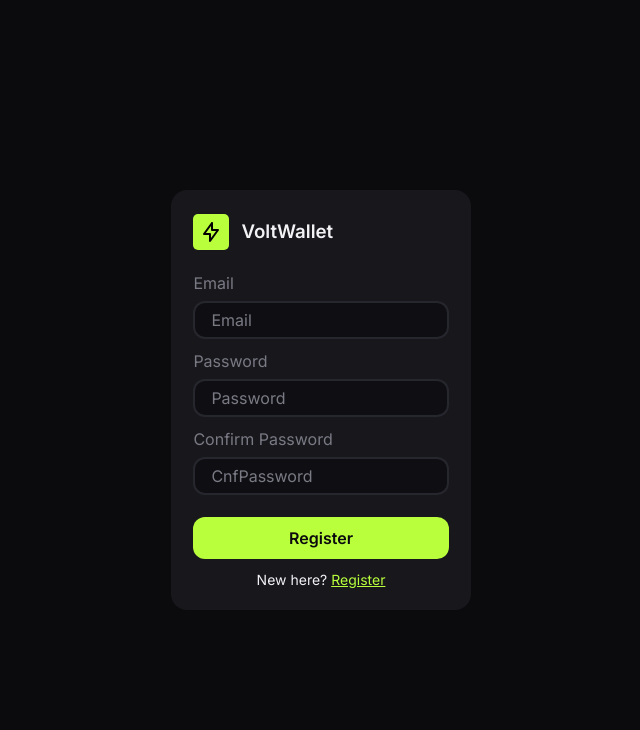
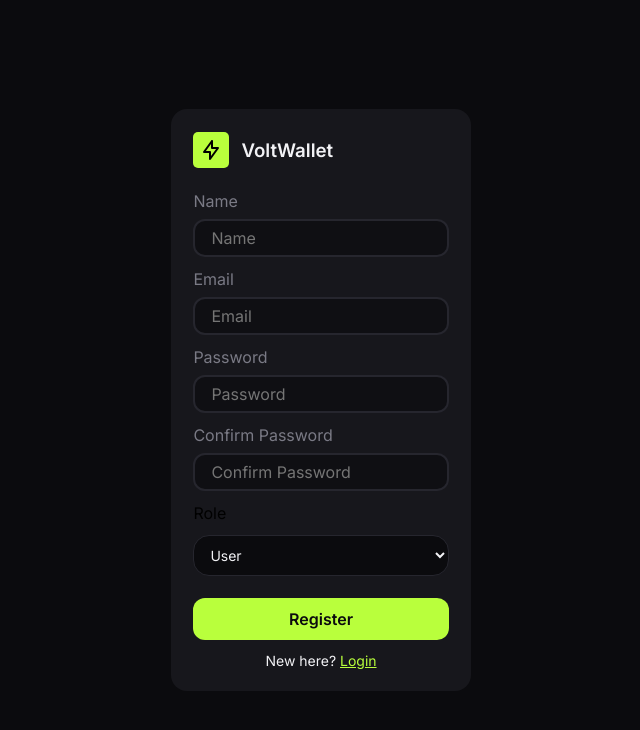
Before and after one commit to GouseMunvar/Banking_FrontEnd, a React (Create React App) app: page /register in a window 1280 px wide. Shown: the top 730 px of the page, without its empty margins (319-959 px from the left). Built offline with nearby package versions, Linux system fonts and the light colour scheme.

Commit message:
added api integration for login and register pages

```diff
--- a/package.json
+++ b/package.json
@@ -8,6 +8,7 @@
     "@testing-library/jest-dom": "^6.9.1",
     "@testing-library/react": "^16.3.3",
     "@testing-library/user-event": "^13.5.0",
+    "axios": "^1.20.0",
     "react": "^19.2.8",
     "react-dom": "^19.2.8",
     "react-router-dom": "^7.18.3",
--- /dev/null
+++ b/src/api/apiService.js
@@ -0,0 +1,70 @@
+import API from "./axiosInstance";
+
+
+// Register API
+export const registerUser = async (userData) => {
+  try {
+
+    const response = await API.post(
+      "/auth/register",
+      userData
+    );
+
+    return response.data;
+
+  } catch (error) {
+
+    throw error.response?.data || error.message;
+
+  }
+};
+
+
+
+// Login API
+export const loginUser = async (loginData) => {
+  try {
+
+    const response = await API.post(
+      "/auth/login",
+      loginData
+    );
+
+
+    // save JWT token
+    if(response.data.token){
+      localStorage.setItem(
+        "token",
+        response.data.token
+      );
+    }
+
+
+    // save user details
+    if(response.data.user){
+      localStorage.setItem(
+        "user",
+        JSON.stringify(response.data.user)
+      );
+    }
+
+
+    return response.data;
+
+
+  } catch(error){
+
+    throw error.response?.data || error.message;
+
+  }
+};
+
+
+
+// Logout
+export const logoutUser = () => {
+
+  localStorage.removeItem("token");
+  localStorage.removeItem("user");
+
+};
--- /dev/null
+++ b/src/api/axiosInstance.js
@@ -0,0 +1,28 @@
+import axios from "axios";
+
+const API = axios.create({
+  baseURL: "http://localhost:8000/api",
+  headers: {
+    "Content-Type": "application/json",
+  },
+});
+
+
+// Add token automatically for protected APIs
+API.interceptors.request.use(
+  (config) => {
+    const token = localStorage.getItem("token");
+
+    if (token) {
+      config.headers.Authorization = `Bearer ${token}`;
+    }
+
+    return config;
+  },
+  (error) => {
+    return Promise.reject(error);
+  }
+);
+
+
+export default API;
--- a/src/components/Button.jsx
+++ b/src/components/Button.jsx
@@ -1,9 +1,9 @@
 import React from 'react'
 import './Button.css'
 
-const Button = ({ text, icon }) => {
+const Button = ({ text, icon,onClick }) => {
   return (
-    <button className='Button'>
+    <button className='Button' onClick={onClick}>
       {icon && icon}
 
       {text}
--- a/src/components/input.css
+++ b/src/components/input.css
@@ -1,11 +1,11 @@
 .input{
     height: 38px;
-    background-color: var(--bg-input);
+    background-color: var(--bg-input)!important;
     font-size:16px;
     border:2px solid var(--border-card);
     border-radius: 12px;
     width: 100%;
-    color:var(--text-secondary);
+    color:var(--text-secondary)!important;
     padding:1rem;
     font-weight: 400;
 
@@ -16,3 +16,14 @@
      font-weight: 400;
      color:var(--text-secondary);
 }
+
+
+.input:-webkit-autofill,
+.input:-webkit-autofill:hover,
+.input:-webkit-autofill:focus,
+.input:-webkit-autofill:active {
+
+    -webkit-box-shadow: 0 0 0 30px var(--bg-page) inset !important;
+    -webkit-text-fill-color: var(--text-primary) !important;
+    transition: background-color 5000s ease-in-out 0s;
+}
--- a/src/components/input.jsx
+++ b/src/components/input.jsx
@@ -1,11 +1,31 @@
 import React from 'react'
 import './input.css'
 
-const Input = ({value,text}) => {
+const Input = ({
+  value,
+  text,
+  name,
+  placeholder,
+  type = "text",
+  onChange
+}) => {
+
   return (
     <div className="inputDiv">
-        <label className='label' htmlFor="">{text}</label>
-        <input className='input' value={value}></input>
+
+      <label className="label">
+        {text}
+      </label>
+
+      <input
+        className="input"
+        name={name}
+        value={value}
+        placeholder={placeholder}
+        type={type}
+        onChange={onChange}
+      />
+
     </div>
   )
 }
--- a/src/pages/login.css
+++ b/src/pages/login.css
@@ -1,11 +1,4 @@
-.inputDiv{
-    display: flex;
-    flex-direction: column;
-    gap:8px;
-
-}
-
-.loginDiv{
+.loginDiv {
     width: 100%;
     height: 100vh;
     display: flex;
@@ -14,27 +7,28 @@
     background-color: var(--bg-page);
 }
 
-.Card{
+
+.loginCard {
     display: flex;
     flex-direction: column;
-    gap:12px;
+    gap: 12px;
     background-color: var(--bg-card);
     width: 300px;
 
-    border:2px var(--border-card);
+    border: 2px solid var(--border-card);
     border-radius: var(--radius-card);
-    padding:var(--card-padding);
+    padding: var(--card-padding);
+}
 
 
+.loginCard p {
+    font-size: 14px;
+    text-align: center;
+    color: var(--text-primary);
 }
 
-p{
+
+.loginCard a {
     font-size: 14px;
-    text-align: center;
-    color:var(--text-primary)
+    color: var(--accent);
 }
-
-a{
-    font-size: 14px;
-    color:var(--accent)
-}
--- a/src/pages/login.jsx
+++ b/src/pages/login.jsx
@@ -1,25 +1,87 @@
-import React from 'react'
+import React, { useState } from 'react'
 import Input from '../components/input'
 import "./login.css"
 import Header from '../components/header'
 import Button from '../components/Button'
+import { loginUser } from '../api/apiService'
+
 
 const Login = () => {
+
+    const [loginData, setLoginData] = useState({
+        email:"",
+        password:""
+    })
+
+
+    const handleChange = (e) => {
+        setLoginData({
+            ...loginData,
+            [e.target.name]: e.target.value
+        })
+    }
+
+
+    const handleLogin = async () => {
+
+        try {
+
+            const response = await loginUser(loginData)
+
+            console.log(response)
+
+            window.location.href="/dashboard"
+
+        } catch(error) {
+
+            console.log(error)
+
+        }
+
+    }
+
+
     return (
-        <div className="loginDiv" >
+        <div className="loginDiv">
 
-            <div className='Card'>
+            <div className="loginCard">
+
                 <Header />
-                <Input value="Email" text="Email" ></Input>
-                <Input value="Password" text="Password"></Input>
-                <Button text="login" />
+
+                <Input
+                    placeholder="Email"
+                    text="Email"
+                    name="email"
+                    value={loginData.email}
+                    onChange={handleChange}
+                />
+
+
+                <Input
+                    placeholder="Password"
+                    text="Password"
+                    name="password"
+                    type="password"
+                    value={loginData.password}
+                    onChange={handleChange}
+                />
+
+
+                <Button
+                    text="Login"
+                    onClick={handleLogin}
+                />
+
+
                 <p>
                     New here? <a href="/register">Register</a>
                 </p>
+
             </div>
 
         </div>
     )
 }
 
+
 export default Login
--- a/src/pages/register.css
+++ b/src/pages/register.css
@@ -38,3 +38,28 @@ a{
     font-size: 14px;
     color:var(--accent)
 }
+
+select {
+    width: 100%;
+    padding: 10px 12px;
+    border: 1px solid var(--border-card);
+    border-radius: var(--radius-card);
+    background-color: var(--bg-page);
+    color: var(--text-primary);
+    font-size: 14px;
+    outline: none;
+    cursor: pointer;
+    transition: 0.3s ease;
+}
+
+
+select:focus {
+    border-color: var(--accent);
+    box-shadow: 0 0 0 2px rgba(0, 123, 255, 0.15);
+}
+
+
+select option {
+    background-color: var(--bg-card);
+    color: var(--text-primary);
+}
--- a/src/pages/register.jsx
+++ b/src/pages/register.jsx
@@ -1,23 +1,120 @@
-import React from 'react'
+import React, { useState } from 'react'
 import Header from '../components/header'
 import Input from '../components/input'
 import Button from '../components/Button'
 import './register.css'
+import { registerUser } from '../api/apiService'
 
 const Register = () => {
+
+  const [formData, setFormData] = useState({
+    name: "",
+    email: "",
+    password: "",
+    cnfPassword: "",
+    role: "user"
+  })
+
+
+  const handleChange = (e) => {
+    setFormData({
+      ...formData,
+      [e.target.name]: e.target.value
+    })
+  }
+
+
+  const handleRegister = async () => {
+
+    try {
+
+      const response = await registerUser(formData)
+
+      console.log(response)
+
+    } catch(error){
+
+      console.log(error)
+
+    }
+
+  }
+
+
   return (
     <div className='registerDiv'>
 
-            <div className='Card'>
-                <Header />
-                <Input value="Email" text="Email" ></Input>
-                <Input value="Password" text="Password"></Input>
-                <Input value="CnfPassword" text="Confirm Password"></Input>
-                <Button text="Register" />
-                <p>
-                    New here? <a href="/register">Register</a>
-                </p>
-            </div>
+      <div className='Card'>
+
+        <Header />
+
+        <Input
+          placeholder="Name"
+          text="Name"
+          name="name"
+          value={formData.name}
+          onChange={handleChange}
+        />
+
+        <Input
+          placeholder="Email"
+          text="Email"
+          name="email"
+          value={formData.email}
+          onChange={handleChange}
+        />
+
+
+        <Input
+          placeholder="Password"
+          text="Password"
+          name="password"
+          type="password"
+          value={formData.password}
+          onChange={handleChange}
+        />
+
+
+        <Input
+          placeholder="Confirm Password"
+          text="Confirm Password"
+          name="cnfPassword"
+          type="password"
+          value={formData.cnfPassword}
+          onChange={handleChange}
+        />
+
+
+        <label>Role</label>
+
+        <select
+          name="role"
+          value={formData.role}
+          onChange={handleChange}
+        >
+          <option value="user">
+            User
+          </option>
+
+          <option value="admin">
+            Admin
+          </option>
+
+        </select>
+
+
+        <Button
+          text="Register"
+          onClick={handleRegister}
+        />
+
+
+        <p>
+          New here? <a href="/login">Login</a>
+        </p>
+
+      </div>
+
     </div>
   )
 }
```
Also changed, not shown: src/api.jsx (deleted), 1 other file (tests, documents, lock files or other folders).
